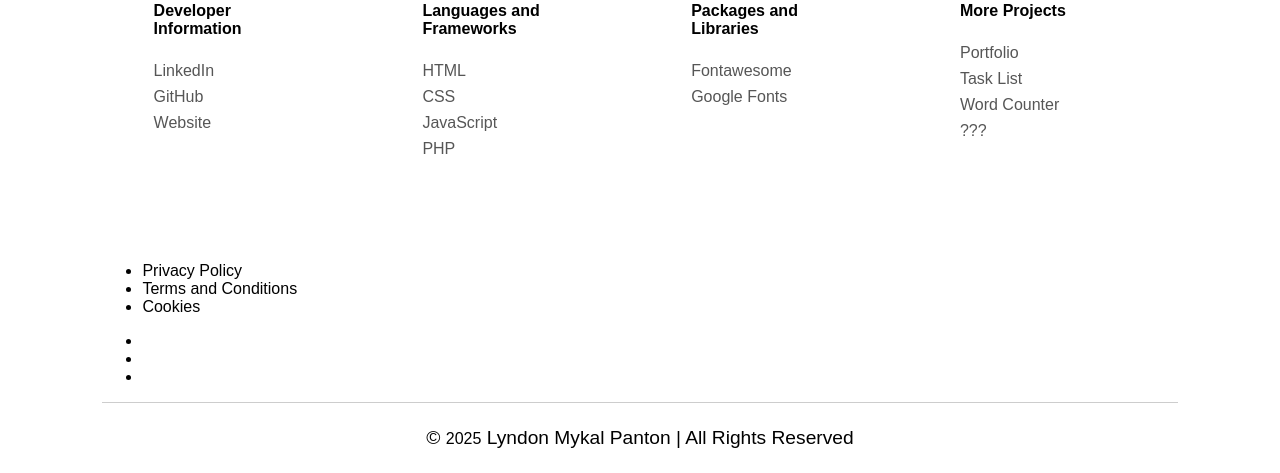
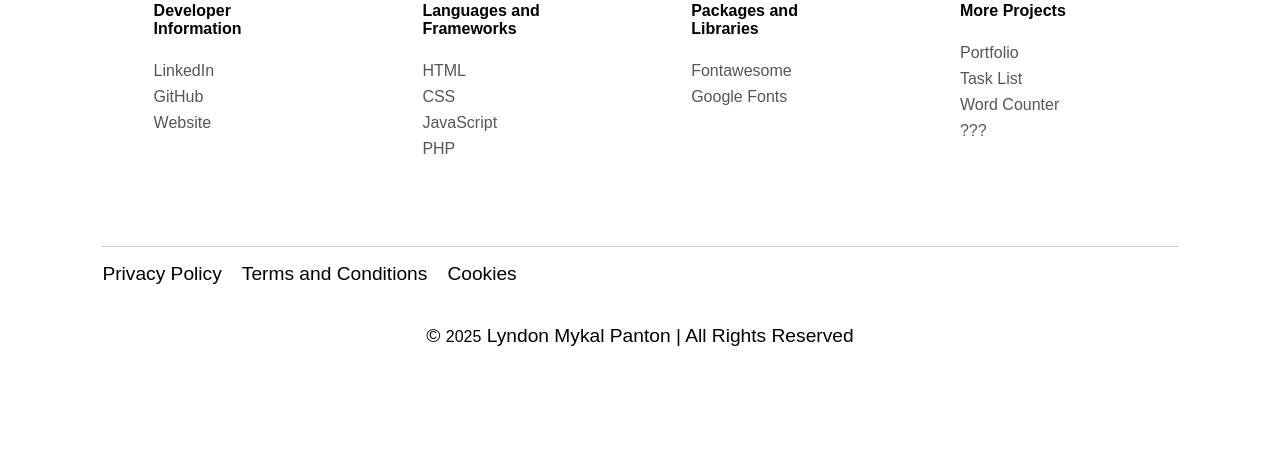
Before and after one commit to lyndonpanton/word-counter, a PHP site: page / in a window 1280 px wide. Shown: the part 918-1391 px from the top of the page. After the commit the page ends 1264 px from the top, so only its background shows below. Run offline with PHP 8.4, Linux system fonts and the light colour scheme; a stand-in replaces the project's code that opens the database connection; some libraries are stand-ins or nearby versions; some web fonts are replaced.

Commit message:
Positioned data elements

```diff
--- a/web/css/styles.css
+++ b/web/css/styles.css
@@ -122,12 +122,50 @@ footer {
 }
 
 #data {
+    display: flex;
+    flex-direction: row;
+    justify-content: space-between;
 
+    border-top: 1px solid #CDCDCD;
+}
+
+#data > ul {
+    display: flex;
+    flex-direction: row;
+    justify-content: left;
+    align-items: center;
+
+    margin-right: 0;
+    margin-left: 0;
+    padding-right: 0;
+    padding-left: 0;
+
+    list-style-type: none;
+}
+
+#data-legal {
+
+}
+
+#data > ul > li, #data > ul > li > i {
+    font-size: 1.2em;
+}
+
+#data-legal > li {
+    margin-right: 20px;
+}
+
+#data-social {
+
+}
+
+#data-social > li {
+    margin-left: 20px;
 }
 
 #copyright {
     margin: 0;
-    border-top: 1px solid #CDCDCD;
+    /* border-top: 1px solid #CDCDCD; */
     padding: 3vh 0;
 
     font-size: 1.2em;
```
